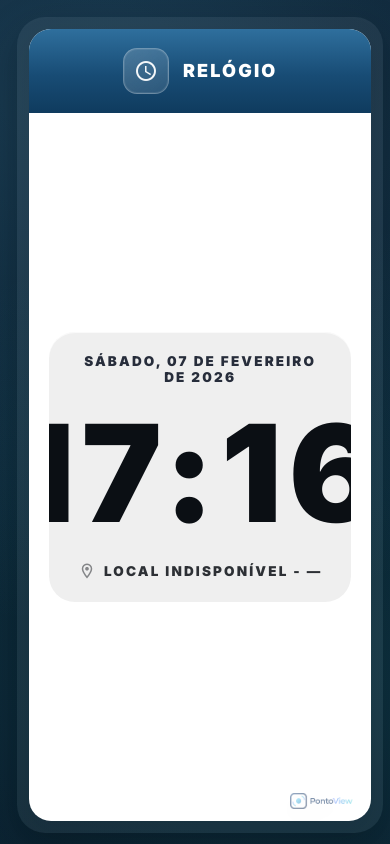
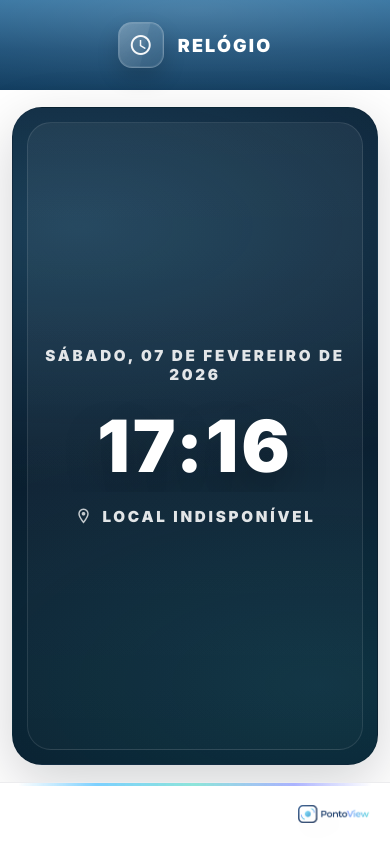
Before and after one commit to pdrcorrea/Vyre-Relogio, a plain HTML site: page index.html in a window 390 px wide. Drawn offline with Linux system fonts and the light colour scheme; no server answers.

Commit message:
Update index.html

```diff
--- a/index.html
+++ b/index.html
@@ -15,29 +15,41 @@
 
   <style>
     :root{
-      /* ===== PONTO VIEW THEME (padrão) ===== */
-      --bg0:#081423;
-      --bg1:#0a2232;
+      /* ===== PontoView • Branco (fundo) + Card (contraste) ===== */
+      --bg:#ffffff;
 
-      --card:#ffffff;
-      --line:#e6edf7;
+      /* Card */
+      --cardA:#0b1f32;   /* base (azul/teal escuro) */
+      --cardB:#071a2a;   /* profundidade */
+      --cardStroke: rgba(255,255,255,.12);
 
-      --ink:#0e1b2a;
-      --muted:#475569;
+      /* Texto no card */
+      --ink:#ffffff;
+      --ink2: rgba(255,255,255,.88);
+      --muted: rgba(255,255,255,.66);
 
       --radius:22px;
-      --shadow:0 14px 40px rgba(0,0,0,.22);
+      --shadow: 0 18px 55px rgba(2,10,23,.18);
 
-      --safe: clamp(14px, 2.0vw, 28px);
-      --pad:  clamp(16px, 1.4vw, 26px);
+      --safe: clamp(12px, 2.0vw, 28px);
+      --pad:  clamp(14px, 1.4vw, 26px);
 
-      /* Barra superior (azul) */
-      --topbar: linear-gradient(180deg,#2f6f9d 0%,#184c75 55%,#0f3b5e 100%);
+      /* Header */
+      --header: linear-gradient(180deg,#2f6f9d 0%,#184c75 55%,#0f3b5e 100%);
 
-      /* Badge glass do ícone */
-      --glass: rgba(255,255,255,.18);
-      --glass2: rgba(255,255,255,.10);
-      --glassStroke: rgba(255,255,255,.26);
+      /* Glass */
+      --glass: rgba(255,255,255,.16);
+      --glass2: rgba(255,255,255,.08);
+      --glassStroke: rgba(255,255,255,.22);
+
+      /* Linha degradê */
+      --lineGrad: linear-gradient(90deg,
+        rgba(72,190,255,.00) 0%,
+        rgba(72,190,255,.75) 22%,
+        rgba(84,214,199,.70) 50%,
+        rgba(120,132,255,.65) 78%,
+        rgba(120,132,255,.00) 100%
+      );
     }
 
     *{ box-sizing:border-box; }
@@ -46,54 +58,40 @@
     body{
       margin:0;
       font-family: Inter, system-ui, -apple-system, Segoe UI, Roboto, Arial, sans-serif;
-      color: var(--ink);
+      background: var(--bg);
+      color: #0f172a;
       overflow:hidden;
-
-      background:
-        radial-gradient(1200px 900px at 25% 10%, rgba(87,184,231,.22) 0%, rgba(10,46,62,0) 60%),
-        radial-gradient(900px 700px at 75% 80%, rgba(52,198,208,.14) 0%, rgba(6,18,24,0) 65%),
-        radial-gradient(1400px 1100px at 50% 55%, var(--bg1) 0%, var(--bg0) 62%, #040a0f 100%);
-      padding: var(--safe);
-      display:grid;
-      place-items:center;
     }
 
-    /* Moldura externa */
-    .shell{
-      width: min(1300px, 96vw);
-      height: calc(100vh - (var(--safe) * 2));
-      border-radius: calc(var(--radius) + 6px);
-      box-shadow: var(--shadow);
-      background: rgba(255,255,255,.06);
-      padding: 14px;
+    /* App em tela cheia */
+    .app{
+      height:100%;
+      width:100%;
       display:flex;
+      flex-direction:column;
+      background: var(--bg);
     }
 
-    .panel{
-      width:100%;
-      height:100%;
-      border-radius: var(--radius);
-      background: var(--card);
-      overflow:hidden;
-      box-shadow: 0 10px 26px rgba(2,10,23,.10);
-
-      opacity:0;
-      transform: translateY(12px);
-      animation: in 900ms cubic-bezier(.22,1,.36,1) forwards;
-      position:relative;
-    }
-    @keyframes in{ to{ opacity:1; transform: translateY(0); } }
-
-    /* Barra azul superior com ícone + título */
-    .topbar{
-      background: var(--topbar);
-      height: 76px;
+    /* Header topo (mantém padrão) */
+    header.topbar{
+      height: 86px;
+      min-height: 70px;
       padding: 0 var(--pad);
+      background: var(--header);
       display:flex;
       align-items:center;
       justify-content:center;
       gap: 14px;
-      color:#fff;
+      position:relative;
+      flex: 0 0 auto;
+    }
+    header.topbar::after{
+      content:"";
+      position:absolute;
+      inset:0;
+      background: radial-gradient(700px 170px at 50% 10%, rgba(255,255,255,.22), transparent 62%);
+      pointer-events:none;
+      opacity:.65;
     }
 
     .iconBadge{
@@ -104,17 +102,38 @@
       place-items:center;
       background: linear-gradient(135deg, var(--glass), var(--glass2));
       border: 1px solid var(--glassStroke);
-      box-shadow: inset 0 0 0 1px rgba(255,255,255,.08);
+      box-shadow:
+        inset 0 0 0 1px rgba(255,255,255,.08),
+        0 10px 22px rgba(0,0,0,.16);
       backdrop-filter: blur(10px);
       -webkit-backdrop-filter: blur(10px);
+      position:relative;
+      overflow:hidden;
+      z-index:1;
       flex: 0 0 auto;
+    }
+    .iconBadge::before{
+      content:"";
+      position:absolute;
+      inset:-40%;
+      background: linear-gradient(120deg, rgba(255,255,255,.0), rgba(255,255,255,.26), rgba(255,255,255,.0));
+      transform: translateX(-55%) rotate(14deg);
+      animation: sheen 3.2s ease-in-out infinite;
+      opacity:.55;
+      pointer-events:none;
+    }
+    @keyframes sheen{
+      0%, 45% { transform: translateX(-55%) rotate(14deg); opacity:.0; }
+      60% { opacity:.55; }
+      100% { transform: translateX(55%) rotate(14deg); opacity:0; }
     }
 
     .material-icons-outlined{
       font-size: 24px;
       line-height: 1;
       color:#fff;
-      opacity: .95;
+      opacity:.95;
+      z-index:1;
     }
 
     .title{
@@ -123,181 +142,198 @@
       letter-spacing: .12em;
       text-transform: uppercase;
       white-space:nowrap;
+      position:relative;
+      z-index:1;
+      color:#fff;
     }
 
-    /* Conteúdo */
-    .content{
-      height: calc(100% - 76px);
-      padding: clamp(22px, 3.0vw, 42px);
+    /* Área central */
+    main.stage{
+      flex: 1 1 auto;
+      min-height: 0;
       display:grid;
       place-items:center;
+      padding: var(--safe);
+      background: var(--bg);
     }
 
-    /* Card central */
+    /* Card central contrastando com o fundo branco */
     .clockCard{
-      width: min(920px, 92%);
-      border-radius: 26px;
-      background: #efefef;
-      box-shadow: inset 0 1px 0 rgba(255,255,255,.7);
-      padding: clamp(22px, 3.2vw, 44px);
-      display:flex;
-      flex-direction:column;
-      align-items:center;
-      justify-content:center;
+      width: min(1200px, 100%);
+      height: min(640px, calc(100% - 8px)); /* evita corte em zoom */
+      border-radius: calc(var(--radius) + 8px);
+      background: radial-gradient(900px 420px at 18% 18%, rgba(87,184,231,.22), transparent 62%),
+                  radial-gradient(900px 460px at 84% 88%, rgba(52,198,208,.14), transparent 62%),
+                  linear-gradient(180deg, var(--cardA) 0%, var(--cardB) 100%);
+      box-shadow: var(--shadow);
+      border: 1px solid rgba(2,10,23,.10);
+      position:relative;
+      overflow:hidden;
+
+      display:grid;
+      place-items:center;
+      padding: clamp(18px, 3vw, 44px);
+    }
+
+    /* “Glass frame” interno */
+    .clockCard::before{
+      content:"";
+      position:absolute;
+      inset: 14px;
+      border-radius: calc(var(--radius) + 2px);
+      border: 1px solid rgba(255,255,255,.10);
+      background: linear-gradient(180deg, rgba(255,255,255,.06), rgba(255,255,255,.02));
+      pointer-events:none;
+    }
+
+    .content{
+      width: min(980px, 100%);
+      display:grid;
+      grid-template-rows: auto 1fr auto;
+      gap: clamp(10px, 1.8vh, 18px);
+      align-content:center;
       text-align:center;
-      gap: 18px;
+      position:relative;
+      z-index:2;
+      padding: clamp(8px, 1.2vh, 14px);
     }
 
     .date{
-      font-size: 14px;
+      font-size: clamp(12px, 1.8vh, 18px);
       font-weight: 900;
       letter-spacing: .18em;
       text-transform: uppercase;
-      color: #111827;
-      opacity: .9;
+      color: var(--ink2);
+      user-select:none;
     }
 
-    .time{
+    /* Anti-corte no zoom */
+    .timeRow{
+      min-height: 0;
       display:flex;
-      align-items:baseline;
+      align-items:center;
       justify-content:center;
-      gap: 12px;
+      gap: clamp(10px, 1.6vw, 16px);
       line-height: 1;
-      margin: 4px 0;
+      user-select:none;
+      overflow:hidden;
+      padding: clamp(6px, 1.2vh, 14px) 0;
     }
 
     .hm{
-      font-size: clamp(76px, 12.5vw, 160px);
       font-weight: 900;
       letter-spacing: .04em;
-      color: #0b0f14;
+      color: var(--ink);
+      text-shadow: 0 18px 40px rgba(0,0,0,.25);
+      font-size: clamp(56px, min(12.5vw, 18vh), 220px);
+      white-space: nowrap;
+      max-width: 100%;
     }
 
     .sec{
-      font-size: clamp(22px, 3.3vw, 44px);
       font-weight: 900;
       letter-spacing: .08em;
-      color: #6b7280;
+      color: var(--muted);
+      font-size: clamp(18px, min(3.2vw, 4.8vh), 54px);
+      transform: translateY(-0.06em);
+      white-space: nowrap;
+      flex: 0 0 auto;
     }
 
     .loc{
-      font-size: 13px;
+      font-size: clamp(12px, 1.8vh, 16px);
       font-weight: 900;
       letter-spacing: .18em;
       text-transform: uppercase;
-      color: #0b0f14;
-      opacity: .85;
+      color: var(--ink2);
       display:flex;
-      gap: 10px;
       align-items:center;
       justify-content:center;
+      gap: 10px;
       flex-wrap:wrap;
+      user-select:none;
     }
     .loc .material-icons-outlined{
       font-size: 18px;
-      color:#0b0f14;
-      opacity:.55;
+      opacity:.75;
     }
 
-    /* Rodapé: só logo discreta */
-    .brand{
-      position:absolute;
-      right: 16px;
-      bottom: 12px;
-      opacity: .55;
-      pointer-events:none;
+    /* Rodapé (mantém linha degradê + logo canto inferior direito) */
+    footer.footer{
+      height: 66px;
+      flex: 0 0 auto;
+      position:relative;
       display:flex;
       align-items:center;
-      gap: 8px;
+      justify-content:flex-end;
+      padding: 0 18px;
+      background: #ffffff;
+      border-top: 1px solid rgba(15,23,42,.08);
     }
+
+    .progressLine{
+      position:absolute;
+      left: 18px;
+      right: 18px;
+      top: 0;
+      height: 3px;
+      border-radius: 999px;
+      background: var(--lineGrad);
+      opacity: .95;
+      filter: drop-shadow(0 10px 18px rgba(0,0,0,.10));
+    }
+
     .brand img{
       height: 18px;
       width:auto;
       display:block;
-      filter: drop-shadow(0 8px 14px rgba(0,0,0,.10));
+      opacity:.92;
+      filter: drop-shadow(0 10px 18px rgba(0,0,0,.10));
+      pointer-events:none;
+      user-select:none;
     }
 
+    /* Ultra compacto: remove segundos e prioriza hora */
     @media (max-width: 720px){
-      .shell{ height:auto; min-height: calc(100vh - (var(--safe) * 2)); }
-      .content{ height:auto; }
-      .clockCard{ width: 100%; }
-      .topbar{ height: 70px; }
+      header.topbar{ height: 74px; }
+      .sec{ display:none; }
+      footer.footer{ height: 62px; }
+      .clockCard{ height: min(560px, calc(100% - 8px)); }
     }
 
-    /* ============================
-       AJUSTE FINO PARA TV VERTICAL
-       - card nunca corta (limites por altura)
-       - reduz padding/espacamentos
-       - esconde segundos para economizar espaço
-       ============================ */
+    /* TV vertical: mantém legibilidade e evita corte no zoom */
     @media (orientation: portrait){
-
-      body{ padding: clamp(10px, 2vh, 22px); }
-
-      .shell{
-        width: min(620px, 94vw);
-        height: calc(100vh - (clamp(10px, 2vh, 22px) * 2));
-        padding: 12px;
+      header.topbar{ height: 90px; }
+      .sec{ display:none; }
+      .clockCard{
+        width: min(720px, 100%);
+        height: calc(100% - 10px);
+        padding: clamp(16px, 2.4vh, 28px);
+      }
+      .hm{ font-size: clamp(72px, min(16vw, 18vh), 210px); }
     }
 
-      .topbar{
-        height: 84px;
-      }
-
-      .content{
-        height: calc(100% - 84px);
-        padding: clamp(14px, 2.4vh, 26px);
-      }
-
-      .clockCard{
-        width: 100%;
-        /* impede “gigante e cortado” */
-        max-height: 100%;
-        padding: clamp(16px, 2.6vh, 28px);
-        gap: clamp(10px, 2vh, 18px);
-        overflow:hidden;
-      }
-
-      /* esconde segundos em portrait */
-      .sec{ display:none; }
-
-      .date{
-        font-size: clamp(12px, 1.6vh, 16px);
-        letter-spacing: .16em;
-      }
-
-      /* hora cresce pela ALTURA, com teto para não estourar */
-      .hm{
-        font-size: clamp(92px, 16vh, 168px);
-        letter-spacing: .05em;
-      }
-
-      .loc{
-        font-size: clamp(12px, 1.6vh, 15px);
-        letter-spacing: .16em;
-        gap: 8px;
-      }
-
-      .brand img{ height: 16px; }
+    @media (prefers-reduced-motion: reduce){
+      .iconBadge::before{ animation:none; }
     }
   </style>
 </head>
 
 <body>
-  <div class="shell">
-    <section class="panel" aria-label="Painel de relógio">
-      <header class="topbar">
+  <div class="app">
+    <header class="topbar" aria-label="Cabeçalho">
       <div class="iconBadge" aria-hidden="true">
         <span class="material-icons-outlined">access_time</span>
       </div>
       <div class="title">RELÓGIO</div>
     </header>
 
-      <main class="content">
-        <div class="clockCard">
+    <main class="stage" aria-label="Painel de relógio">
+      <section class="clockCard" aria-label="Card do relógio">
+        <div class="content">
           <div class="date" id="date">DIA, MÊS, ANO</div>
 
-          <div class="time" aria-label="Horário atual">
+          <div class="timeRow" aria-label="Horário atual">
             <div class="hm" id="hm">HH:MM</div>
             <div class="sec" id="sec">SS</div>
           </div>
@@ -307,12 +343,15 @@
             <span id="location">LOCALIZAÇÃO</span>
           </div>
         </div>
+      </section>
     </main>
 
-      <div class="brand" aria-hidden="true">
+    <footer class="footer" aria-hidden="true">
+      <div class="progressLine"></div>
+      <div class="brand">
         <img src="assets/logo-pontoview.png" alt="">
       </div>
-    </section>
+    </footer>
   </div>
 
   <script>
@@ -332,28 +371,72 @@
       secEl.textContent = pad2(d.getSeconds());
       dateEl.textContent = `${days[d.getDay()]}, ${pad2(d.getDate())} DE ${months[d.getMonth()]} DE ${d.getFullYear()}`;
     }
-
     tick();
     setInterval(tick, 1000);
 
-    /* ====== Localização por IP (sem permissão do dispositivo) ====== */
+    /* ====== Localização por IP (robusta) ======
+       - tenta 3 provedores (fallback)
+       - sempre define algo
+    */
     const locEl = document.getElementById("location");
 
-    function setCityText(city, region){
-      const txt = `${(city || "LOCAL")} - ${(region || "—")}`.toUpperCase();
-      locEl.textContent = txt;
+    function setLoc(text){
+      locEl.textContent = (text || "LOCAL INDISPONÍVEL").toUpperCase();
+    }
+    function fmt(city, region){
+      const c = (city || "").trim();
+      const r = (region || "").trim();
+      if (c && r) return `${c} - ${r}`;
+      if (c) return c;
+      if (r) return r;
+      return "LOCAL INDISPONÍVEL";
     }
 
-    fetch("https://ipwho.is/")
-      .then(r => r.json())
-      .then(d => {
+    async function fetchJson(url){
+      const ctrl = new AbortController();
+      const t = setTimeout(() => ctrl.abort(), 4500);
+      try{
+        const res = await fetch(url, { signal: ctrl.signal, cache: "no-store" });
+        if(!res.ok) throw new Error("http");
+        return await res.json();
+      } finally {
+        clearTimeout(t);
+      }
+    }
+
+    async function resolveLocation(){
+      // 1) ipwho.is
+      try{
+        const d = await fetchJson("https://ipwho.is/?lang=pt");
         if (d && d.success){
-          setCityText(d.city, d.region_code || d.country_code);
-        } else {
-          setCityText("LOCAL INDISPONÍVEL", "");
+          setLoc(fmt(d.city, d.region_code || d.region || d.country_code));
+          return;
         }
-      })
-      .catch(() => setCityText("LOCAL INDISPONÍVEL", ""));
+      }catch(e){}
+
+      // 2) ipapi.co
+      try{
+        const d = await fetchJson("https://ipapi.co/json/");
+        if (d && (d.city || d.region_code || d.country_code)){
+          setLoc(fmt(d.city, d.region_code || d.region || d.country_code));
+          return;
+        }
+      }catch(e){}
+
+      // 3) ip-api.com
+      try{
+        const d = await fetchJson("https://ip-api.com/json/?fields=status,city,region,regionName,countryCode");
+        if (d && d.status === "success"){
+          setLoc(fmt(d.city, d.region || d.countryCode));
+          return;
+        }
+      }catch(e){}
+
+      setLoc("LOCAL INDISPONÍVEL");
+    }
+
+    setLoc("LOCALIZANDO…");
+    resolveLocation();
   </script>
 </body>
 </html>
```
Lines whose indentation alone changed are shown as unchanged.
